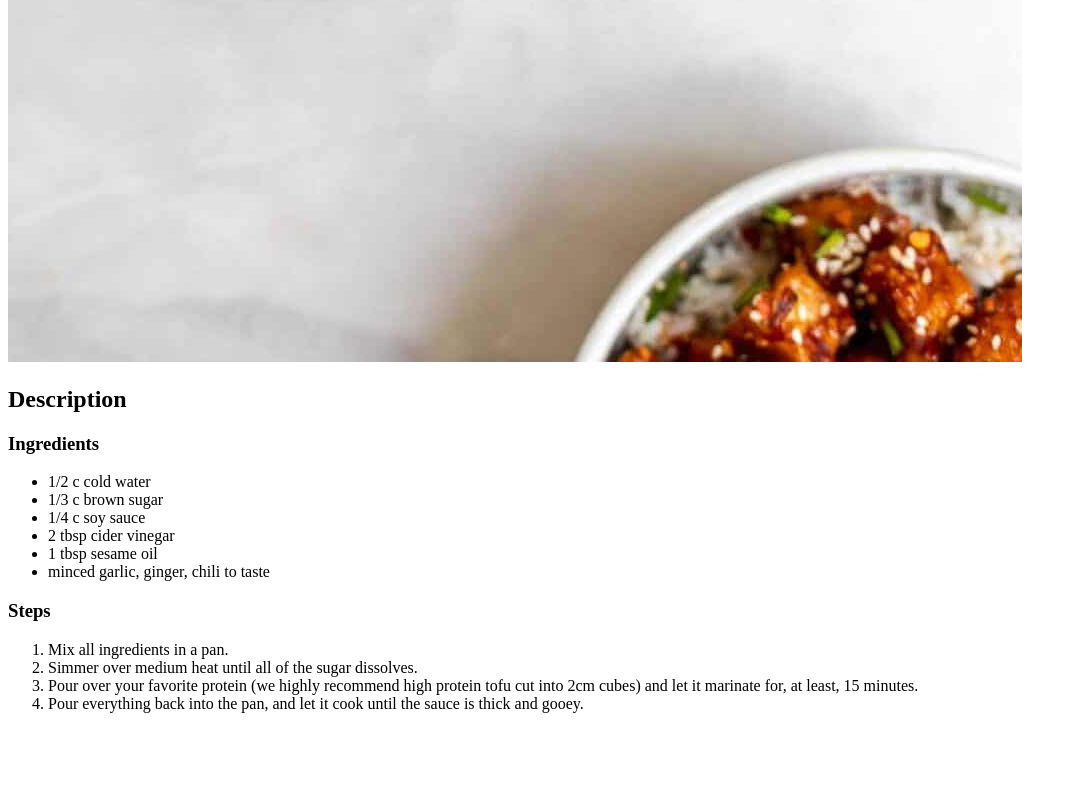
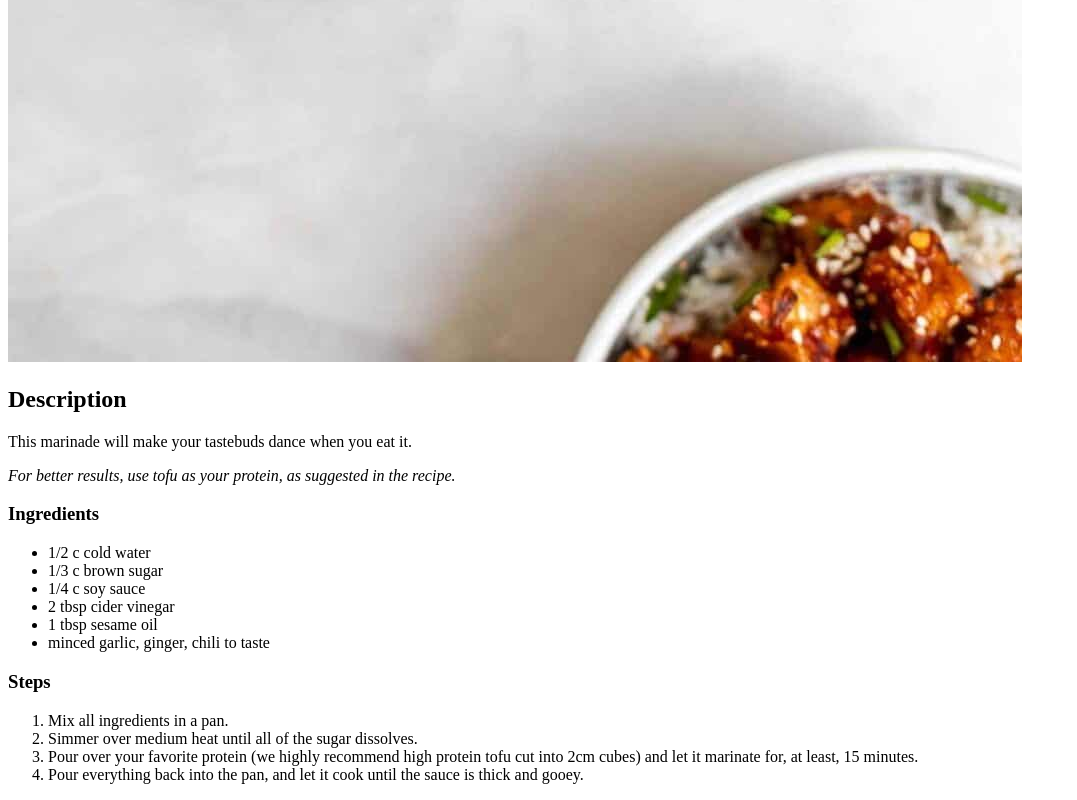
Before and after one commit to tiagoaesmartins/odin-recipes, a plain HTML site: page recipes/teriyaki.html in a window 1280 px wide. Shown: the part 1254-2054 px from the top of the page, without its empty margins (0-1077 px from the left). Before the commit the page ends 1983 px from the top, so only its background shows below. Drawn offline with Linux system fonts and the light colour scheme.

Commit message:
Added descriptions to teriyaki and gaspacho
With just the descriptions missing, just added them, for a completed project.

```diff
--- a/recipes/teriyaki.html
+++ b/recipes/teriyaki.html
@@ -9,8 +9,8 @@
     <h1>Teriyaki Tofu Marinade</h1>
     <img src="images/teriyaki.jpg">
     <h2>Description</h2>
-    <p></p>
-    <p></p>
+    <p>This marinade will make your tastebuds dance when you eat it.</p>
+    <p><em>For better results, use tofu as your protein, as suggested in the recipe.</em></p>
     <h3>Ingredients</h3>
     <ul>
         <li>1/2 c cold water</li>
```
Also changed, not shown: recipes/gaspacho.html (+2 -2 lines).
